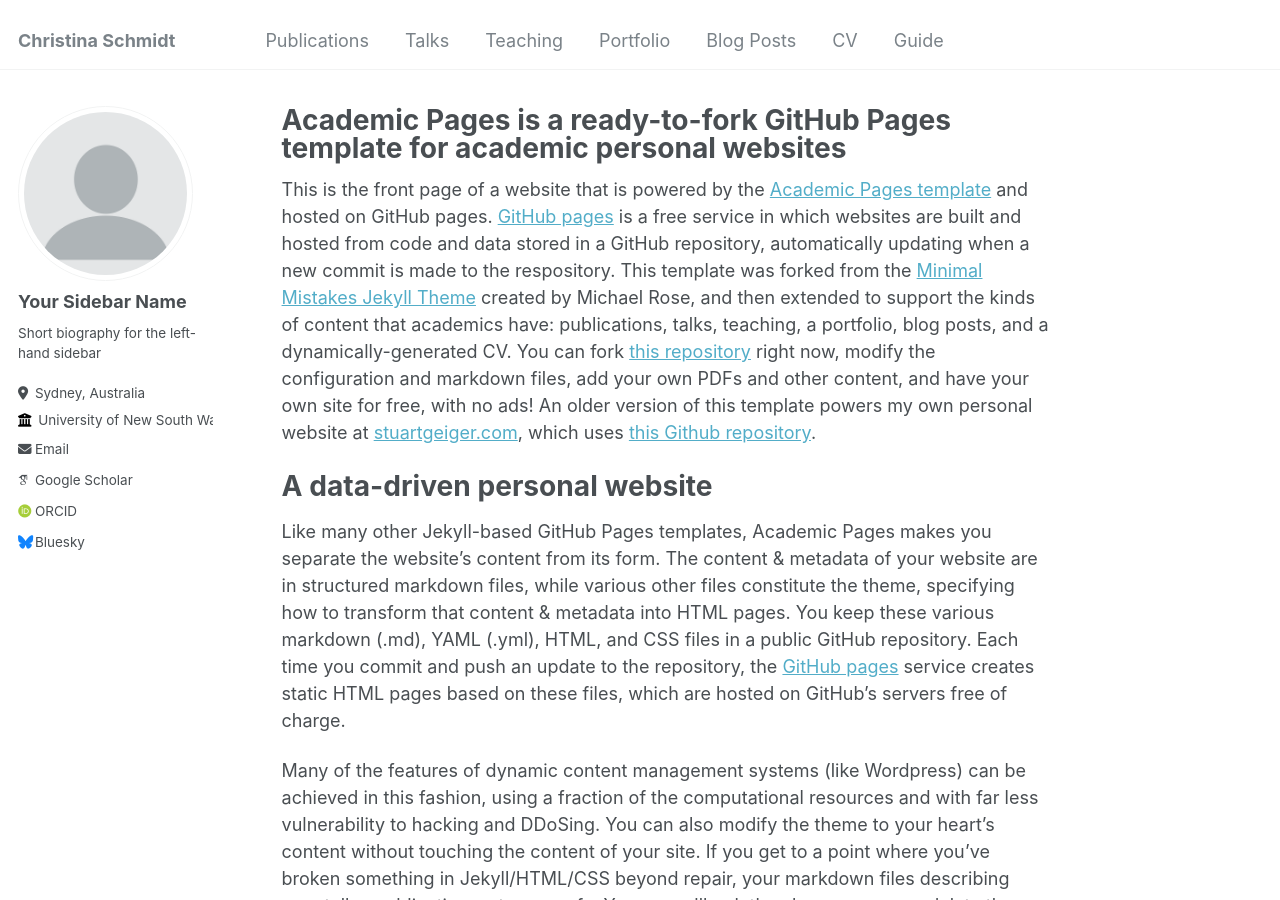
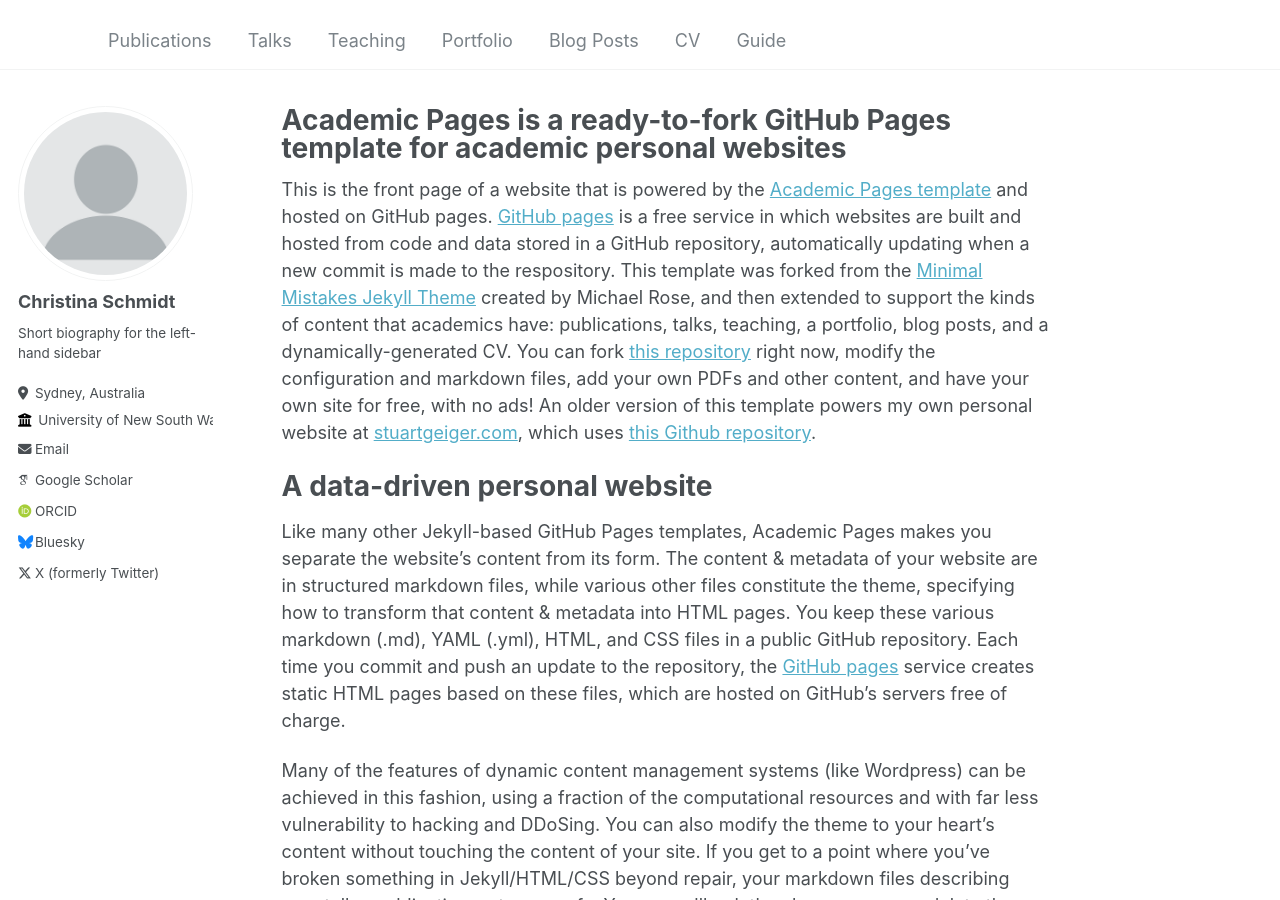
Before and after one commit to schmidt-christina/schmidt-christina.github.io, a Jekyll site: the page built from _pages/about.md, in a window 1280 px wide and 900 px high. Built offline with Jekyll 4.4.1, drawn with Linux system fonts in a browser that asks for light colours; some web fonts are replaced; part of the change alters nothing that is shown.

Commit message:
Update _config.yml with links and user names

```diff
--- a/_config.yml
+++ b/_config.yml
@@ -8,7 +8,7 @@
 
 # Basic Site Settings
 locale                   : "en-Uk"
-title                    : "Christina Schmidt"
+title                    : ""
 title_separator          : "-"
 name                     : &name "Your Name"
 description              : &description "personal description"
@@ -22,22 +22,20 @@ repository               : "academicpages/academicpages.github.io"
 author:
   # Biographic information
   avatar           : "profile.png"
-  name             : "Your Sidebar Name"
-  pronouns         : # example: "she/her"
+  name             : "Christina Schmidt"
   bio              : "Short biography for the left-hand sidebar"
   location         : "Sydney, Australia"
   employer         : "University of New South Wales"
-  uri              : # URL
   email            : "christina.schmidt@unsw.edu.au"
 
   # Academic websites
-  googlescholar    : "https://scholar.google.com/citations?user=PS_CX0AAAAAJ"
-  orcid            : "http://orcid.org/yourorcidurl"
+  googlescholar    : "https://scholar.google.com/citations?user=Mx0OgAEAAAAJ&hl=de"
+  orcid            : "https://orcid.org/0000-0002-7672-5054"
   researchgate     : # URL
 
   # Social media
-  bluesky          : "bsky.app" # Replace this with you Bluesky username
-  twitter          : # Username for X / Twitter
+  bluesky          : "@christinaocean.bsky.social"
+  twitter          : "@_ChrsitinaOcean"
 
 # Site Settings
 teaser                   :  # filename of teaser fallback teaser image placed in /images/, .e.g. "500x300.png"
```
